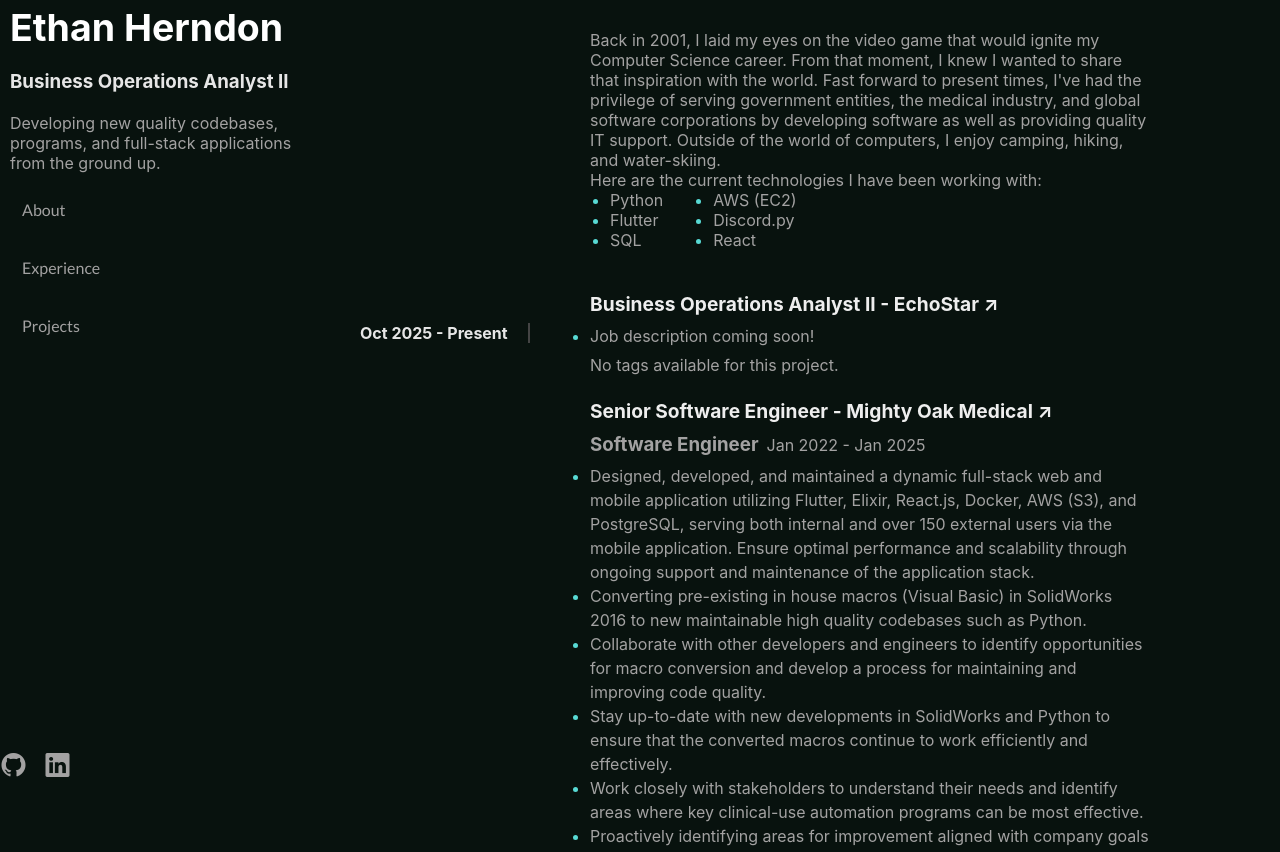
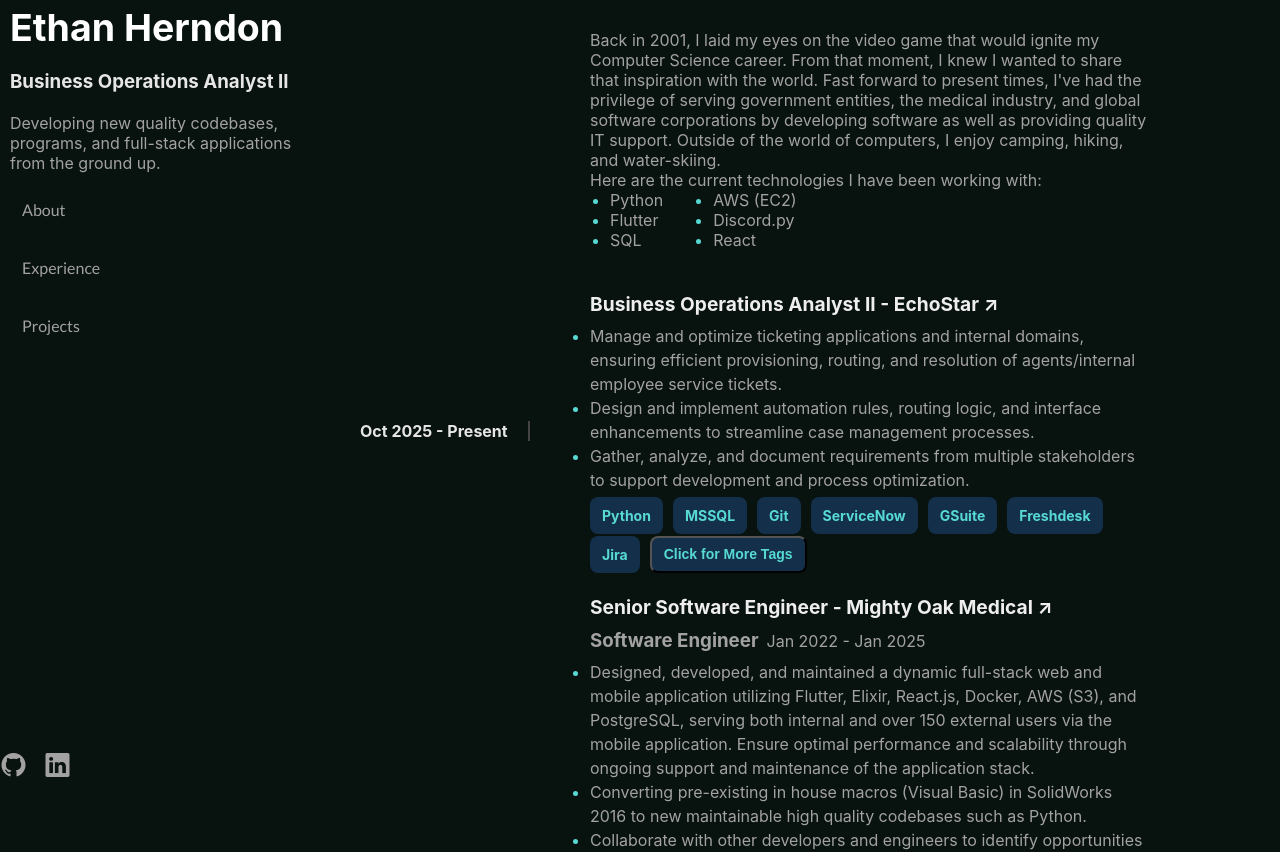
Before and after one commit to HerndonE/Portfolio-Website, a React (Create React App) app: page /#/ in a window 1280 px wide. Shown: the top 852 px of the page. Built offline with nearby package versions, Linux system fonts and the light colour scheme.

Commit message:
[add] put more content for EchoStar role

```diff
--- a/src/components/Expierence/ExpierenceData.js
+++ b/src/components/Expierence/ExpierenceData.js
@@ -1,4 +1,8 @@
-const EchoStarExpierence = ["Job description coming soon!"];
+const EchoStarExpierence = [
+  "Manage and optimize ticketing applications and internal domains, ensuring efficient provisioning, routing, and resolution of agents/internal employee service tickets.",
+  "Design and implement automation rules, routing logic, and interface enhancements to streamline case management processes.",
+  "Gather, analyze, and document requirements from multiple stakeholders to support development and process optimization.",
+];
 
 const MightyOakMedicalExpierence = [
   "Designed, developed, and maintained a dynamic full-stack web and mobile application utilizing Flutter, Elixir, React.js, Docker, AWS (S3), and PostgreSQL, serving both internal and over 150 external users via the mobile application. Ensure optimal performance and scalability through ongoing support and maintenance of the application stack.",
--- a/src/components/Expierence/ExpierenceTagData.js
+++ b/src/components/Expierence/ExpierenceTagData.js
@@ -1,4 +1,14 @@
-const EchoStarTag = [];
+const EchoStarTag = [
+  "Python",
+  "MSSQL",
+  "Git",
+  "ServiceNow",
+  "GSuite",
+  "Freshdesk",
+  "Jira",
+  "Confluence",
+  "Automation",
+];
 const MightyOakMedicalTags = [
   "Python",
   "AWS",
```
